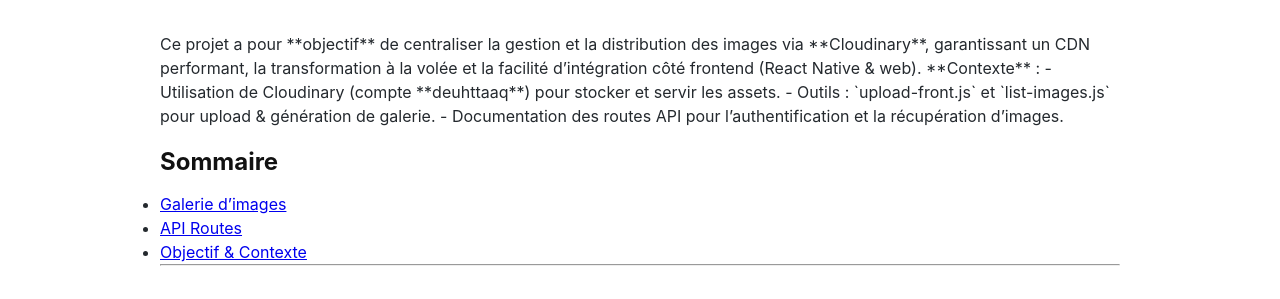
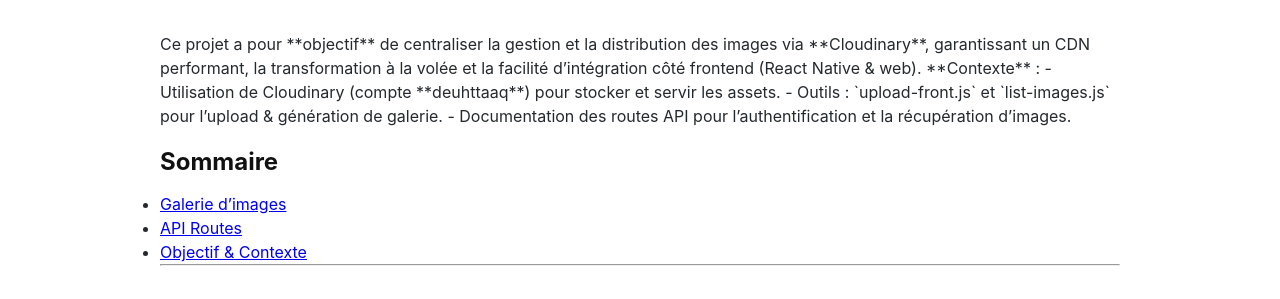
Before and after one commit to StefPoss/projetDeFinDeBatch, a Jekyll site: the page built from docs/index.md, in a window 1280 px wide. Shown: the part 184-483 px from the top of the page. Built offline with Jekyll 4.4.1, drawn with Linux system fonts in a browser that asks for light colours; part of the change alters nothing that is shown.

```diff
--- a/docs/index.md
+++ b/docs/index.md
@@ -12,15 +12,15 @@ Ce projet a pour **objectif** de centraliser la gestion et la distribution des i
 **Contexte** :
 
 - Utilisation de Cloudinary (compte **deuhttaaq**) pour stocker et servir les assets.
-- Outils : `upload-front.js` et `list-images.js` pour upload & génération de galerie.
+- Outils : `upload-front.js` et `list-images.js` pour l’upload & génération de galerie.
 - Documentation des routes API pour l’authentification et la récupération d’images.
 
 </div>
 
 ## Sommaire
 
-- [Galerie d’images](images-gallery.md)
-- [API Routes](routes.md)
-- [Objectif & Contexte](#projet-de-fin-de-batch)
+- [Galerie d’images](images-gallery.html)
+- [API Routes](routes.html)
+- [Objectif & Contexte](#projet-fin-de-batch)
 
 ---
```
